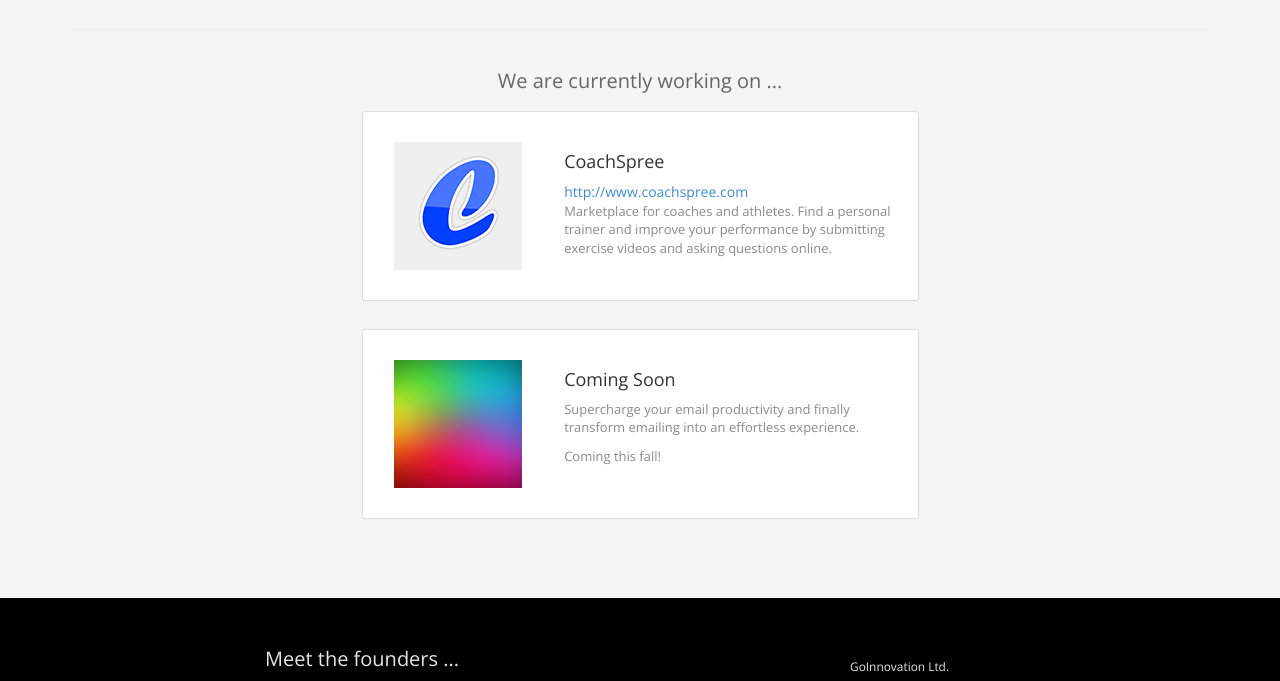
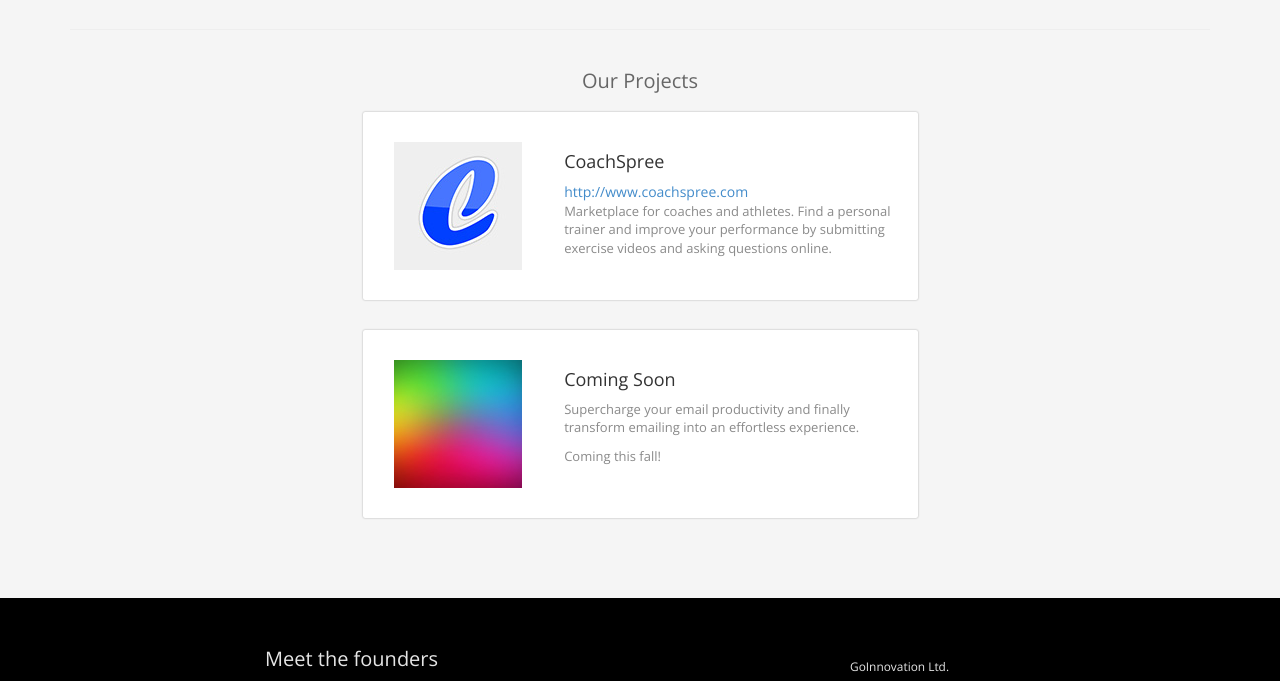
Before and after one commit to GoInnovation/goinnovation.github.io, a plain HTML site: page index.html in a window 1280 px wide. Shown: the part 172-853 px from the top of the page. Drawn offline with nearby package versions, Linux system fonts and the light colour scheme.

Commit message:
Update header texts.

```diff
--- a/index.html
+++ b/index.html
@@ -34,7 +34,7 @@
 
             <div class="row">
               <div class="col-lg-offset-3 col-lg-6 text-center">
-                <h3>We are currently working on ...</h3>
+                <h3>Our Projects</h3>
               </div>
             </div>
 
@@ -82,7 +82,7 @@
         <div class="row">
           <!-- Contact info -->
           <div class="col-sm-offset-2 col-sm-6 col-xs-12">
-              <h5>Meet the founders ...</h5>
+              <h5>Meet the founders</h5>
               <div id="david" class="col-lg-6">
                 <div class="media">
                     <img class="media-object pull-left" src="assets/img/david.jpg" alt="David Brunsek">
```
